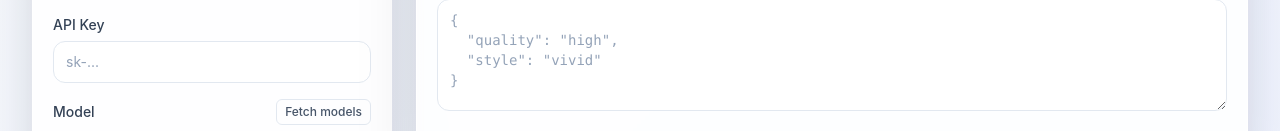
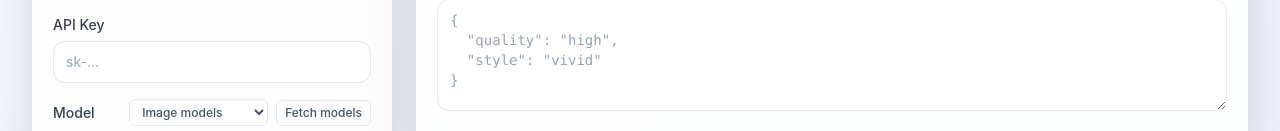
Before and after one commit to tobenot/openai-image-webui, a React (Vite) app: page / in a window 1280 px wide. Shown: the part 638-769 px from the top of the page. Built offline with nearby package versions, Linux system fonts and the light colour scheme.

Commit message:
模型启发式分类

```diff
--- a/src/api/openaiModels.ts
+++ b/src/api/openaiModels.ts
@@ -1,8 +1,30 @@
 // Fetches the OpenAI-compatible model list from `{baseUrl}/models`.
 // Used by SettingsPanel to populate the Model dropdown on demand.
 
-const IMAGE_MODEL_KEYWORDS = [
-  "image",
+export type ModelCapability =
+  | "image-generation"
+  | "image-editing"
+  | "image-related"
+  | "video"
+  | "other";
+
+interface ModelCapabilityRule {
+  category: ModelCapability;
+  label: string;
+  keywords: string[];
+}
+
+const MODEL_CAPABILITY_RULES: ModelCapabilityRule[] = [
+  {
+    category: "image-editing",
+    label: "Image editing",
+    keywords: ["edit", "editing", "inpaint", "outpaint", "variation", "controlnet", "seededit"],
+  },
+  {
+    category: "image-generation",
+    label: "Image generation",
+    keywords: [
+      "gpt-image",
       "dall-e",
       "dalle",
       "flux",
@@ -11,10 +33,36 @@ const IMAGE_MODEL_KEYWORDS = [
       "midjourney",
       "imagen",
       "kontext",
+      "sora-image",
+      "sora_image",
+      "gemini-flash-image",
+      "gemini_flash_image",
+      "nano-banana",
+      "nanobanana",
+      "seedream",
+      "ideogram",
+      "recraft",
+      "leonardo",
+    ],
+  },
+  {
+    category: "image-related",
+    label: "Image-related",
+    keywords: ["image", "img", "photo", "picture", "vision", "visual"],
+  },
+  {
+    category: "video",
+    label: "Video",
+    keywords: ["sora", "video", "kling", "runway", "pika", "luma"],
+  },
 ];
+
+const OTHER_MODEL_LABEL = "Other";
 
 export interface ModelInfo {
   id: string;
+  category: ModelCapability;
+  categoryLabel: string;
   isImageModel: boolean;
   ownedBy?: string;
 }
@@ -29,9 +77,25 @@ interface ModelListResponse {
   data?: Array<{ id?: string; owned_by?: string }>;
 }
 
-function classifyImageModel(id: string): boolean {
+function classifyModel(id: string): Pick<ModelInfo, "category" | "categoryLabel" | "isImageModel"> {
   const lower = id.toLowerCase();
-  return IMAGE_MODEL_KEYWORDS.some((keyword) => lower.includes(keyword));
+  const rule = MODEL_CAPABILITY_RULES.find((item) =>
+    item.keywords.some((keyword) => lower.includes(keyword)),
+  );
+
+  if (!rule) {
+    return {
+      category: "other",
+      categoryLabel: OTHER_MODEL_LABEL,
+      isImageModel: false,
+    };
+  }
+
+  return {
+    category: rule.category,
+    categoryLabel: rule.label,
+    isImageModel: rule.category.startsWith("image-"),
+  };
 }
 
 export async function fetchModels(params: FetchModelsParams): Promise<ModelInfo[]> {
@@ -62,22 +126,25 @@ export async function fetchModels(params: FetchModelsParams): Promise<ModelInfo[
   const json = (await res.json()) as ModelListResponse;
   const data = Array.isArray(json.data) ? json.data : [];
 
-  const models: ModelInfo[] = data
-    .map((item) => {
+  const models = data.reduce<ModelInfo[]>((result, item) => {
     const id = typeof item.id === "string" ? item.id.trim() : "";
-      if (!id) return null;
-      return {
+    if (!id) return result;
+
+    result.push({
       id,
-        ownedBy: typeof item.owned_by === "string" ? item.owned_by : undefined,
-        isImageModel: classifyImageModel(id),
-      } satisfies ModelInfo;
-    })
-    .filter((item): item is ModelInfo => item !== null);
+      ...(typeof item.owned_by === "string" ? { ownedBy: item.owned_by } : {}),
+      ...classifyModel(id),
+    });
+    return result;
+  }, []);
 
-  // Image models first, then alphabetical within each group.
+  // Image models first, then category, then alphabetical within each group.
   models.sort((a, b) => {
     if (a.isImageModel !== b.isImageModel) {
       return a.isImageModel ? -1 : 1;
+    }
+    if (a.category !== b.category) {
+      return a.category.localeCompare(b.category);
     }
     return a.id.localeCompare(b.id);
   });
--- a/src/components/SettingsPanel.tsx
+++ b/src/components/SettingsPanel.tsx
@@ -1,5 +1,5 @@
 import { useEffect, useId, useRef, useState } from "react";
-import { fetchModels, type ModelInfo } from "../api/openaiModels";
+import { fetchModels, type ModelCapability, type ModelInfo } from "../api/openaiModels";
 import { toFriendlyError } from "../lib/errors";
 import type { AppSettings, ImageResponseFormat } from "../types";
 import { Notice } from "./Notice";
@@ -56,9 +56,22 @@ const INITIAL_MODELS_STATE: ModelsState = {
   error: "",
 };
 
+type ModelFilter = "all" | "image" | ModelCapability;
+
+const MODEL_FILTER_OPTIONS: Array<{ value: ModelFilter; label: string }> = [
+  { value: "image", label: "Image models" },
+  { value: "image-generation", label: "Image generation" },
+  { value: "image-editing", label: "Image editing" },
+  { value: "image-related", label: "Image-related" },
+  { value: "video", label: "Video" },
+  { value: "other", label: "Other" },
+  { value: "all", label: "All models" },
+];
+
 export function SettingsPanel({ settings, onChange, onReset }: SettingsPanelProps) {
   const datalistId = useId();
   const [modelsState, setModelsState] = useState<ModelsState>(INITIAL_MODELS_STATE);
+  const [modelFilter, setModelFilter] = useState<ModelFilter>("image");
   const abortRef = useRef<AbortController | null>(null);
   const lastFetchedKeyRef = useRef<string>("");
 
@@ -104,7 +117,30 @@ export function SettingsPanel({ settings, onChange, onReset }: SettingsPanelProp
   }
 
   const imageModels = modelsState.list.filter((item) => item.isImageModel);
-  const otherModels = modelsState.list.filter((item) => !item.isImageModel);
+  const filteredModels = modelsState.list.filter((item) => {
+    if (modelFilter === "all") return true;
+    if (modelFilter === "image") return item.isImageModel;
+    return item.category === modelFilter;
+  });
+  const categoryCounts = MODEL_FILTER_OPTIONS.reduce<Record<ModelFilter, number>>(
+    (counts, option) => {
+      counts[option.value] = modelsState.list.filter((item) => {
+        if (option.value === "all") return true;
+        if (option.value === "image") return item.isImageModel;
+        return item.category === option.value;
+      }).length;
+      return counts;
+    },
+    {
+      all: 0,
+      image: 0,
+      "image-generation": 0,
+      "image-editing": 0,
+      "image-related": 0,
+      other: 0,
+      video: 0,
+    },
+  );
 
   return (
     <section className="rounded-3xl border border-white/70 bg-white/85 p-5 shadow-soft backdrop-blur">
@@ -168,6 +204,20 @@ export function SettingsPanel({ settings, onChange, onReset }: SettingsPanelProp
         <div>
           <div className="mb-1.5 flex items-center justify-between gap-2">
             <span className="text-sm font-medium text-slate-700">Model</span>
+            <div className="flex items-center gap-2">
+              <select
+                className="rounded-md border border-slate-200 bg-white px-2 py-1 text-xs font-medium text-slate-600 outline-none transition focus:border-sky-400 focus:ring-2 focus:ring-sky-100"
+                value={modelFilter}
+                onChange={(event) => setModelFilter(event.target.value as ModelFilter)}
+              >
+                {MODEL_FILTER_OPTIONS.map((option) => (
+                  <option key={option.value} value={option.value}>
+                    {modelsState.status === "success"
+                      ? `${option.label} (${categoryCounts[option.value]})`
+                      : option.label}
+                  </option>
+                ))}
+              </select>
               <button
                 type="button"
                 className="rounded-md border border-slate-200 px-2 py-1 text-xs font-medium text-slate-600 transition hover:border-sky-300 hover:bg-sky-50 disabled:cursor-not-allowed disabled:opacity-50"
@@ -177,6 +227,7 @@ export function SettingsPanel({ settings, onChange, onReset }: SettingsPanelProp
                 {modelsState.status === "loading" ? "Fetching…" : "Fetch models"}
               </button>
             </div>
+          </div>
           <input
             list={datalistId}
             className="w-full rounded-xl border border-slate-200 bg-white px-3 py-2.5 text-sm outline-none transition placeholder:text-slate-400 focus:border-sky-400 focus:ring-4 focus:ring-sky-100"
@@ -185,20 +236,15 @@ export function SettingsPanel({ settings, onChange, onReset }: SettingsPanelProp
             onChange={(event) => onChange({ model: event.target.value })}
           />
           <datalist id={datalistId}>
-            {imageModels.map((item) => (
-              <option key={`img-${item.id}`} value={item.id}>
-                image
-              </option>
-            ))}
-            {otherModels.map((item) => (
-              <option key={`other-${item.id}`} value={item.id}>
-                {item.ownedBy ?? ""}
+            {filteredModels.map((item) => (
+              <option key={`${item.category}-${item.id}`} value={item.id}>
+                {item.ownedBy ? `${item.categoryLabel} · ${item.ownedBy}` : item.categoryLabel}
               </option>
             ))}
           </datalist>
           {modelsState.status === "success" && (
             <p className="mt-1.5 text-xs text-slate-500">
-              Loaded {modelsState.list.length} models ({imageModels.length} image-related). You can still type any name manually.
+              Loaded {modelsState.list.length} models ({imageModels.length} image-related, {filteredModels.length} shown). Classification is heuristic; you can still type any name manually.
             </p>
           )}
           {modelsState.status === "error" && (
```
Also changed, not shown: 2 other files (tests, documents, lock files or other folders). Lines whose indentation alone changed are shown as unchanged.
